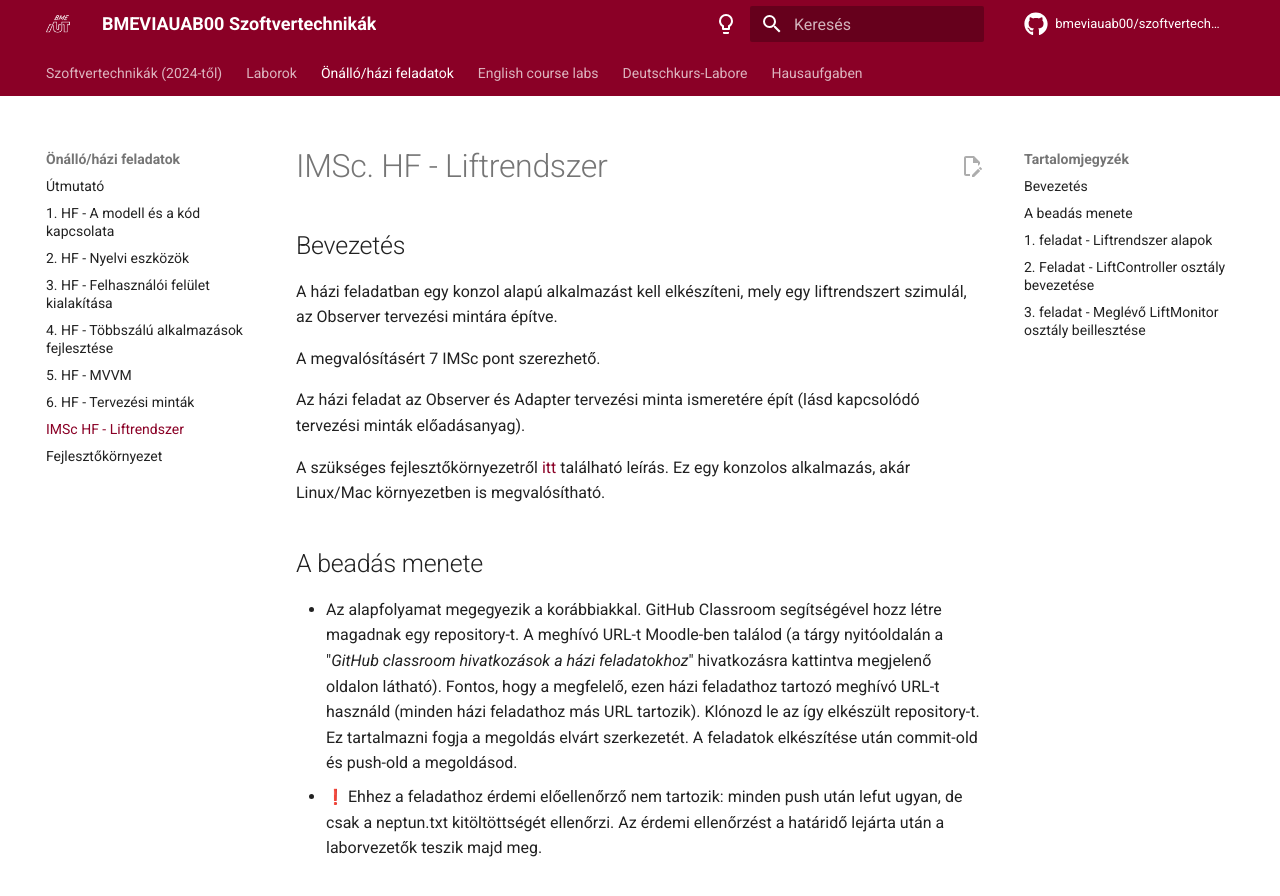
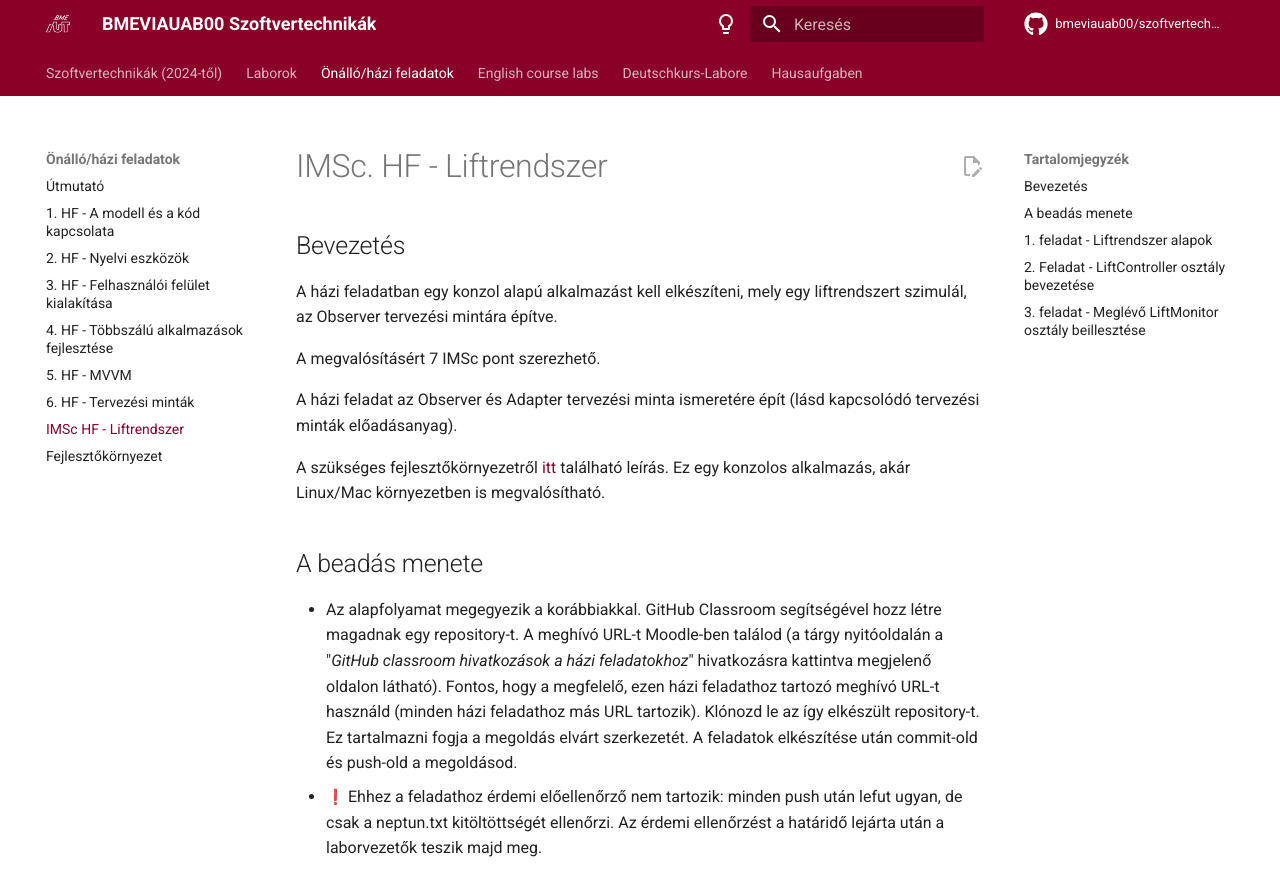
Before and after one commit to bmeviauab00/szoftvertechnikak, an MkDocs documentation site: the page built from docs/hazi/imsc-liftsystem/index.md, in a window 1280 px wide and 900 px high. Shown: the top 896 px of the window. Built offline with MkDocs 1.6.1 and Material for MkDocs 9.7.7, drawn with Linux system fonts in a browser that asks for light colours; emoji names are drawn with the system emoji font; comment, search, counter and statistics services are not loaded; the version menu is left out.

Commit message:
Elírások javítása

```diff
--- a/docs/hazi/imsc-liftsystem/index.md
+++ b/docs/hazi/imsc-liftsystem/index.md
@@ -10,7 +10,7 @@ A házi feladatban egy konzol alapú alkalmazást kell elkészíteni, mely egy l
 
 A megvalósításért 7 IMSc pont szerezhető.
 
-Az házi feladat az Observer és Adapter tervezési minta ismeretére épít (lásd kapcsolódó tervezési minták előadásanyag).
+A házi feladat az Observer és Adapter tervezési minta ismeretére épít (lásd kapcsolódó tervezési minták előadásanyag).
 
 A szükséges fejlesztőkörnyezetről [itt](../fejlesztokornyezet/index.md) található leírás. Ez egy konzolos alkalmazás, akár Linux/Mac környezetben is megvalósítható.
 
```
Also changed, not shown: docs/hazi/5-mvvm/index.md (+2 -2 lines), docs/hazi/6-tervezesi-mintak/index.md (+2 -2 lines).
